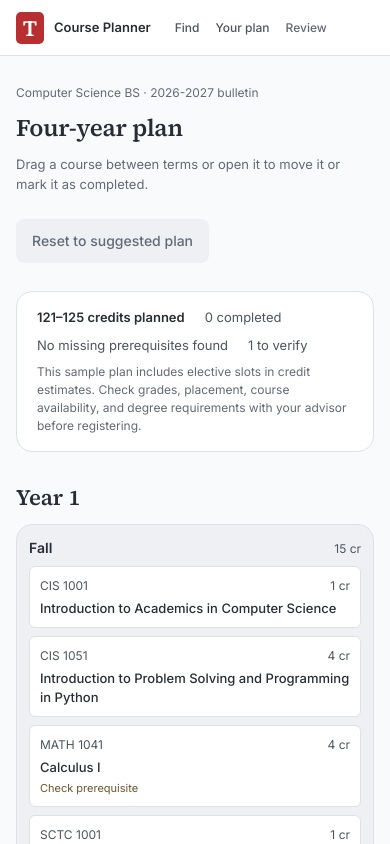
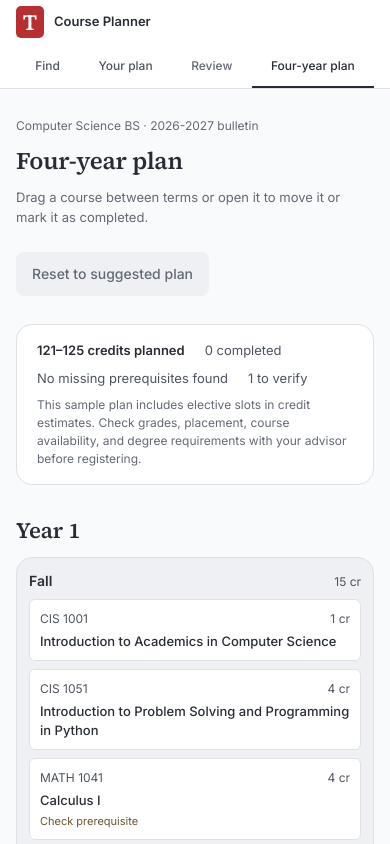
Before and after one commit to templeterror/teamx, a Next.js app in the folder web/: page /four-year in a window 390 px wide. Shown: the top 844 px of the page. Built offline with nearby package versions, Linux system fonts and the light colour scheme.

Commit message:
Add four-year tab next to Review and register

```diff
--- a/web/src/components/plan/plan-shell.tsx
+++ b/web/src/components/plan/plan-shell.tsx
@@ -22,8 +22,9 @@ export function usePlanContext() {
 const STEPS = [
   { href: "/find", label: "Find" },
   { href: "/plan", label: "Your plan" },
-  /* The tail hides at phone width so all three steps fit; it stays in the accessible name. */
+  /* The tail hides at phone width to save space; it stays in the accessible name. */
   { href: "/plan/review", label: "Review", tail: " & register" },
+  { href: "/four-year", label: "Four-year plan" },
 ] as const;
 
 export function PlanShell({ children }: { children: ReactNode }) {
@@ -58,6 +59,7 @@ export function PlanShell({ children }: { children: ReactNode }) {
                 step.href === "/plan/review" &&
                 plan.planConfirmed &&
                 pathname !== step.href &&
+                pathname !== "/four-year" &&
                 !(pathname === "/find" && shortlist.count > 0);
               return (
                 <Link
--- a/web/src/components/plan/plan.css
+++ b/web/src/components/plan/plan.css
@@ -665,10 +665,11 @@
   .plan-topbar-steps { flex: 1; min-width: 0; margin-left: 0; overflow-x: auto; scrollbar-width: none; }
   .plan-topbar-steps a { flex: none; font-size: var(--text-label); }
 }
-/* Phone width: "Review & register" shortens to "Review" and the steps close up, so all three fit. */
+/* Phone width: "Review & register" shortens to "Review" and the steps sit below the brand. */
 @media (max-width: 479px) {
-  .plan-topbar-steps { gap: 0; }
-  .plan-topbar-steps a { padding: 0 8px; }
+  .plan-topbar { height: auto; flex-wrap: wrap; gap: 0; }
+  .plan-topbar-steps { flex-basis: 100%; gap: 0; }
+  .plan-topbar-steps a { flex: 1 0 auto; justify-content: center; padding: 0 6px; }
   .plan-topbar-step-tail { position: absolute; width: 1px; height: 1px; overflow: hidden; clip: rect(0 0 0 0); white-space: nowrap; }
 }
 .workspace-heading .btn-primary { flex: none; }
```
